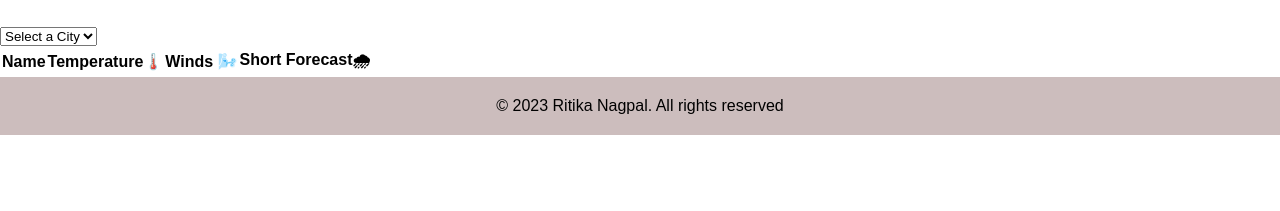
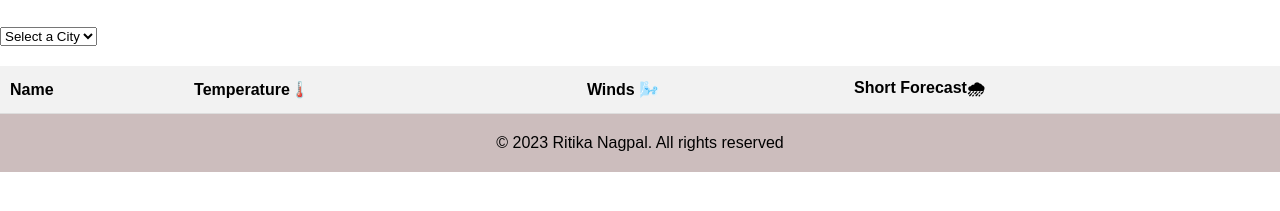
Before and after one commit to ritubhas/weather, a plain HTML site: page index.html in a window 1280 px wide. Shown: the part 75-286 px from the top of the page. Drawn offline with nearby package versions, Linux system fonts and the light colour scheme.

Commit message:
Fourth Commit

```diff
--- a/style.css
+++ b/style.css
@@ -68,12 +68,39 @@ a {
 .hide {
   display: none;
 }
+
+
+/* We are adding the CSS for Weather Body */
+
+#weatherTable{
+  width:100%;
+  border-collapse: collapse;
+  margin-top: 20px;
+}
+
+#weatherTable th, #weatherTable td{
+  padding: 10px;
+  text-align: left;
+  border-bottom: 1px solid #ddd;
+}
+
+#weatherTable th{
+  background-color: #f2f2f2;
+}
+
+.container{
+ max-width: 600px;
+ margin:0 auto;
+ padding:20px;
+}
+
 footer {
   background-color: #ccbdbd;
   color: black;
   padding: 20px;
   text-align: center;
 }
+
 
 footer p {
   margin: 0; /* Remove default margin to avoid extra space */
```
